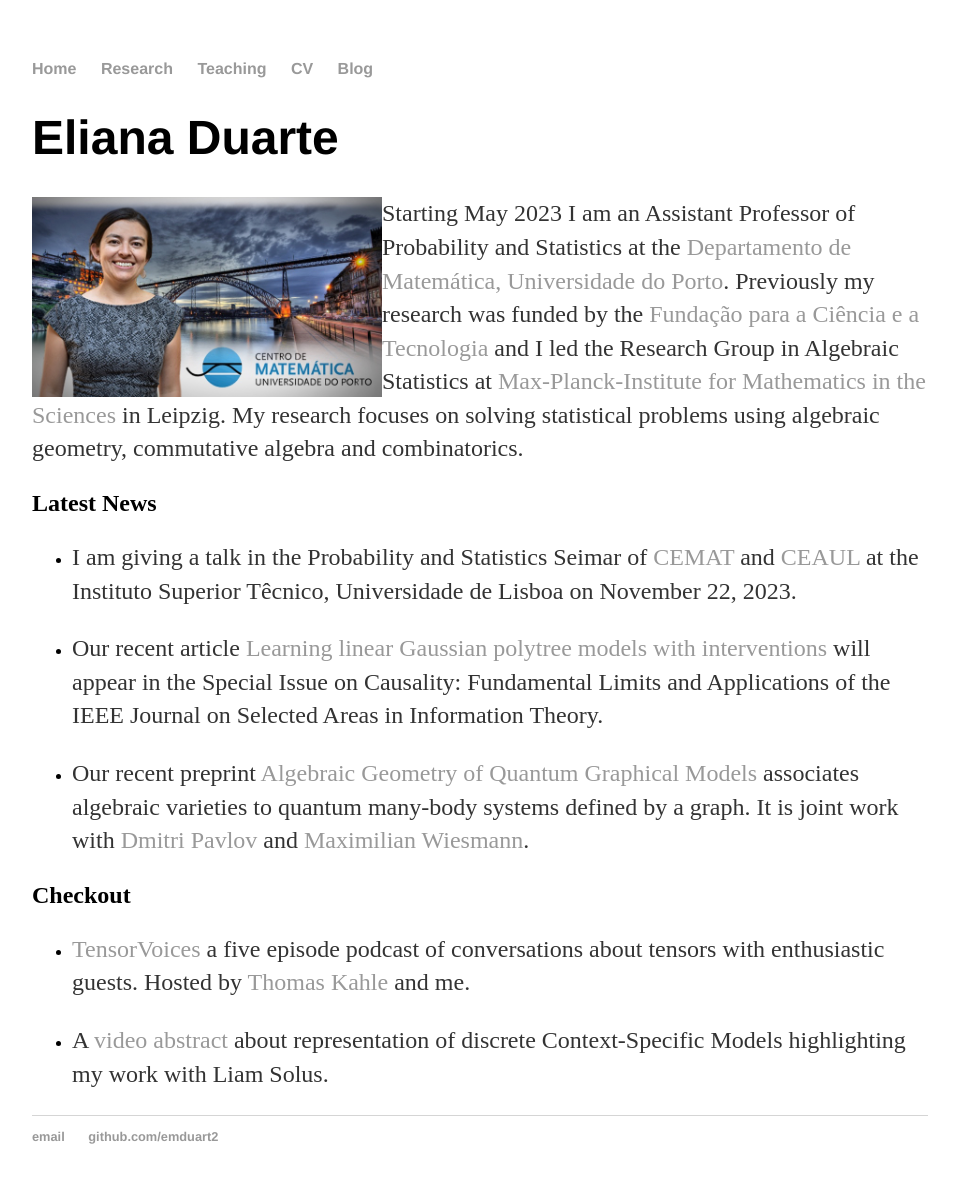
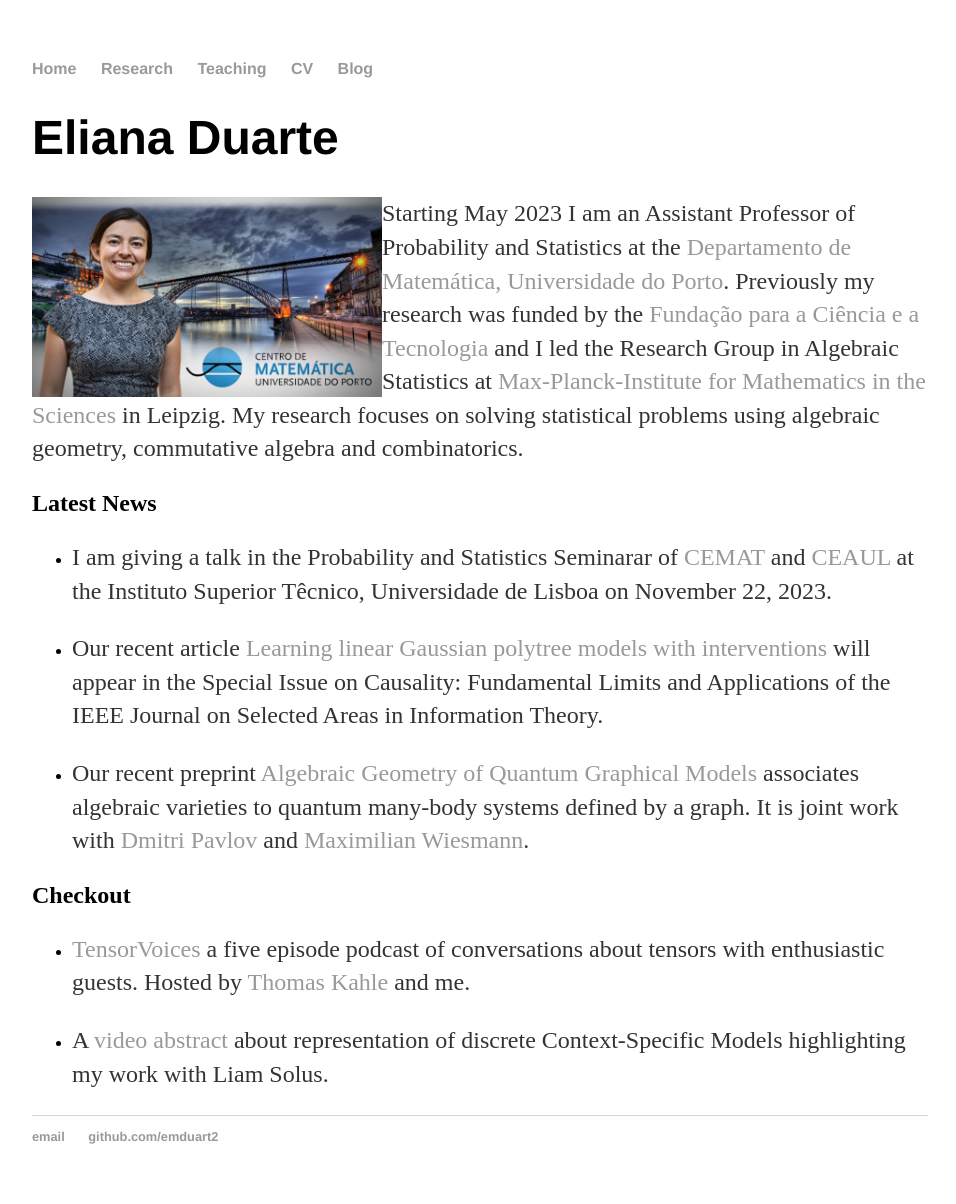
Before and after one commit to emduart2/emduart2.github.io, a Jekyll site: the page built from index.md, in a window 1280 px wide. Shown: the whole page, without its empty margins (160-1116 px from the left). Built offline with Jekyll 4.4.1, drawn with Linux system fonts in a browser that asks for light colours.

Commit message:
Fixed Typo

```diff
--- a/index.md
+++ b/index.md
@@ -14,7 +14,7 @@ algebra and combinatorics.
 
 ## Latest News
 
-* I am giving a talk  in the Probability and Statistics Seimar of [CEMAT](https://cemat.tecnico.ulisboa.pt/main.php) and [CEAUL](https://ceaul.org/o-centro/) at the Instituto Superior Têcnico, Universidade de Lisboa on November 22, 2023.
+* I am giving a talk  in the Probability and Statistics Seminarar of [CEMAT](https://cemat.tecnico.ulisboa.pt/main.php) and [CEAUL](https://ceaul.org/o-centro/) at the Instituto Superior Têcnico, Universidade de Lisboa on November 22, 2023.
 
 * Our recent article [Learning linear Gaussian polytree models with interventions](https://ieeexplore.ieee.org/document/10299801) will appear in the Special Issue on Causality: Fundamental Limits and Applications of the IEEE Journal on Selected Areas in Information Theory.
 
```
